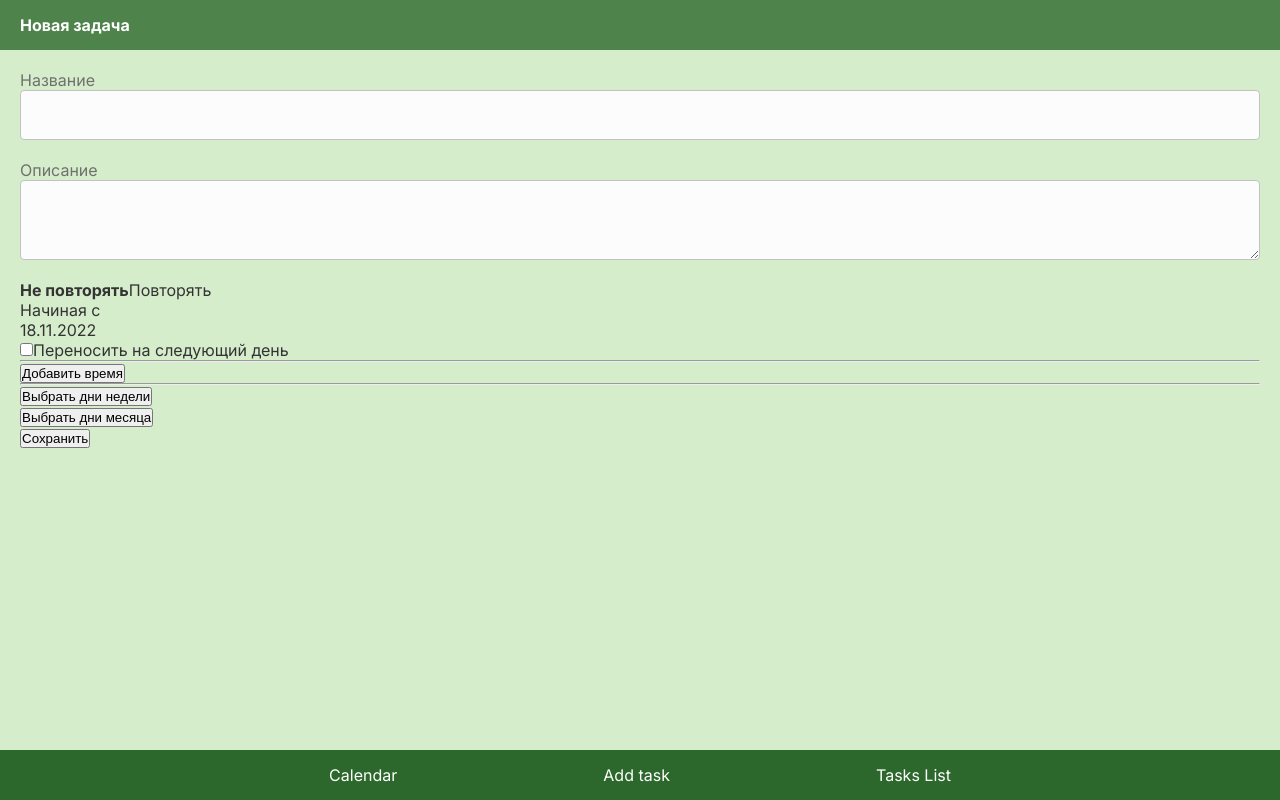
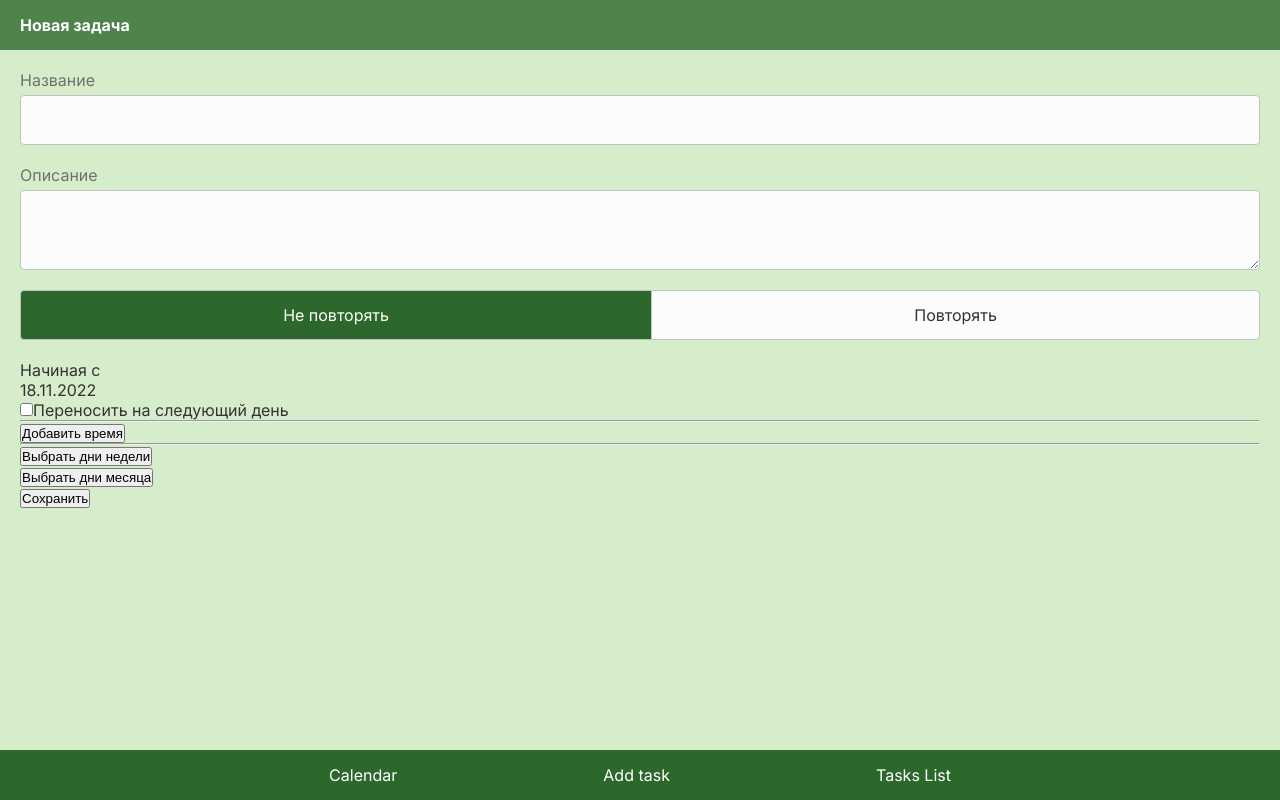
Before and after one commit to mohnatus/planner, a React (Create React App) app: page /task/new in a window 1280 px wide. Built offline with nearby package versions, Linux system fonts and the light colour scheme.

Commit message:
Buttons & Toggler

```diff
--- /dev/null
+++ b/src/components/Button/index.tsx
@@ -0,0 +1,62 @@
+import { ReactNode } from 'react';
+import styled from 'styled-components';
+import { COLORS } from '../../style/colors';
+import { RADIUS_SM } from '../../style/decor';
+import { CONTROL_HEIGHT } from '../../style/sizes';
+import { FONT_SIZE } from '../../style/typography';
+
+export interface ButtonProps {
+	accent?: boolean;
+  secondary?: boolean;
+	onClick: () => void;
+	children: ReactNode;
+}
+
+interface ButtonControlProps {
+	accent?: boolean;
+	secondary?: boolean;
+}
+
+const ButtonControl = styled.button<ButtonControlProps>`
+	height: ${CONTROL_HEIGHT}px;
+	display: flex;
+	align-items: center;
+	justify-content: center;
+	border-radius: ${RADIUS_SM}px;
+
+	background-color: ${COLORS.controls.color};
+	color: ${COLORS.controls.contrast};
+
+  font: inherit;
+  font-size: ${FONT_SIZE.button};
+
+  border: 1px solid ${COLORS.border};
+
+  cursor: pointer;
+
+	${(props) =>
+		props.accent &&
+		`
+    background-color: ${COLORS.accent.color};
+    color: ${COLORS.accent.contrast};
+    border-color: transparent;
+  `}
+
+  ${(props) =>
+		props.secondary &&
+		`
+    background-color: ${COLORS.secondary.color};
+    color: ${COLORS.secondary.contrast};
+    border-color: transparent;
+  `}
+`;
+
+export { ButtonControl };
+
+export function Button({ accent, secondary, onClick, children }: ButtonProps) {
+	return (
+		<ButtonControl type='button' onClick={onClick} accent={accent} secondary={secondary}>
+			{children}
+		</ButtonControl>
+	);
+}
--- a/src/components/Input/index.tsx
+++ b/src/components/Input/index.tsx
@@ -21,7 +21,8 @@ const InputControl = styled.input`
 	display: block;
 	width: 100%;
 	height: ${CONTROL_HEIGHT}px;
-	background-color: ${COLORS.controlsBackground};
+	background-color: ${COLORS.controls.color};
+	color: ${COLORS.controls.contrast};
 	border: 1px solid ${COLORS.border};
 	border-radius: ${RADIUS_SM}px;
 	padding: ${SPACING_XXS}px ${SPACING_SM}px;
--- a/src/components/Textarea/index.tsx
+++ b/src/components/Textarea/index.tsx
@@ -20,7 +20,8 @@ const TextareaControl = styled.textarea`
 	display: block;
 	width: 100%;
 	min-height: 80px;
-	background-color: ${COLORS.controlsBackground};
+	background-color: ${COLORS.controls.color};
+	text: ${COLORS.controls.contrast};
 	border: 1px solid ${COLORS.border};
 	border-radius: ${RADIUS_SM}px;
 	padding: 17px ${SPACING_SM}px;
--- a/src/components/Toggler/Toggler.module.css
+++ /dev/null
@@ -1,15 +0,0 @@
-.Toggler {
-
-}
-
-.Wrapper {
-  display: flex;
-}
-
-.TogglerItem {
-
-}
-
-.Active {
-  font-weight: bold;
-}
--- a/src/components/Toggler/index.tsx
+++ b/src/components/Toggler/index.tsx
@@ -1,5 +1,9 @@
 import { useCallback } from 'react';
-import styles from './Toggler.module.css';
+import styled from 'styled-components';
+import { COLORS } from '../../style/colors';
+import { RADIUS_SM } from '../../style/decor';
+import { CONTROL_HEIGHT } from '../../style/sizes';
+import { ButtonControl } from '../Button';
 
 export type TogglerOption<T> = {
 	id: T;
@@ -17,15 +21,38 @@ export interface TogglerProps<T> {
 	onChange: (newValue: T) => void;
 }
 
+const TogglerWrapper = styled.div`
+	display: flex;
+
+`;
+
+interface TogglerButtonProps {
+	active?: boolean;
+}
+
+const TogglerButton = styled(ButtonControl)<TogglerButtonProps>`
+	flex-grow: 1;
+	border-color: ${COLORS.border};
+	&:not(:first-child) {
+		border-top-left-radius: 0;
+		border-bottom-left-radius: 0;
+		margin-left: -1px;
+	}
+	&:not(:last-child) {
+		border-top-right-radius: 0;
+		border-bottom-right-radius: 0;
+	}
+`;
+
 function TogglerItem<T>({ option, active, onClick }: TogglerOptionProps<T>) {
-	const classes = [styles.TogglerItem, active && styles.Active].filter(Boolean);
 	const handleClick = useCallback(() => {
 		onClick(option.id);
 	}, [option, onClick]);
+
 	return (
-		<div className={classes.join(' ')} onClick={handleClick}>
+		<TogglerButton accent={active} onClick={handleClick}>
 			{option.name}
-		</div>
+		</TogglerButton>
 	);
 }
 
@@ -35,8 +62,7 @@ export function Toggler<T>({ options, value, onChange }: TogglerProps<T>) {
 	};
 
 	return (
-		<div className={styles.Toggler}>
-			<div className={styles.Wrapper}>
+		<TogglerWrapper>
 			{options.map((option: TogglerOption<T>) => (
 				<TogglerItem
 					key={`${option.id}`}
@@ -45,7 +71,6 @@ export function Toggler<T>({ options, value, onChange }: TogglerProps<T>) {
 					onClick={onOptionClick}
 				/>
 			))}
-			</div>
-		</div>
+		</TogglerWrapper>
 	);
 }
--- a/src/containers/Card/index.tsx
+++ b/src/containers/Card/index.tsx
@@ -4,7 +4,8 @@ import { RADIUS_LG } from '../../style/decor';
 import { SPACING_MD, SPACING_SM, SPACING_XS } from '../../style/spacing';
 
 const Card = styled.div`
-  background-color: ${COLORS.controlsBackground};
+  background-color: ${COLORS.controls.color};
+  color: ${COLORS.controls.contrast};
   padding: ${SPACING_MD}px ${SPACING_XS}px ${SPACING_XS}px;
   border-radius: ${RADIUS_LG}px;
 `;
--- a/src/containers/FormGroup/index.tsx
+++ b/src/containers/FormGroup/index.tsx
@@ -16,6 +16,7 @@ const FormGroupWrapper = styled.div`
 `
 
 const Label = styled.label`
+  display: inline-block;
 	color: ${COLORS.serviceText};
 	margin-bottom: ${SPACING_XXS}px;
 `;
--- a/src/features/tasks/TaskForm.tsx
+++ b/src/features/tasks/TaskForm.tsx
@@ -176,11 +176,13 @@ export function TaskForm() {
 							></Textarea>
 						</FormGroup>
 
-						<Toggler
-							options={REPEAT_OPTIONS}
-							value={repeat}
-							onChange={setRepeat}
-						></Toggler>
+						<FormGroup>
+							<Toggler
+								options={REPEAT_OPTIONS}
+								value={repeat}
+								onChange={setRepeat}
+							></Toggler>
+						</FormGroup>
 
 						{repeat === NO_REPEAT && (
 							<div>
--- a/src/style/colors.ts
+++ b/src/style/colors.ts
@@ -1,16 +1,32 @@
+const TEXT_COLOR = '#333333'
+
 export const COLORS = {
 	background: '#D6EDCB',
-	text: '#333333',
+	text: TEXT_COLOR,
 	serviceText: '#6F716F',
+
 	accent: {
 		color: '#2C682B',
 		contrast: '#FFFFFF',
 	},
-	controlsBackground: '#FCFCFC',
-	secondaryBackground: '#E1E1E1',
+
+  controls: {
+    color: '#FCFCFC',
+    contrast: TEXT_COLOR
+  },
+
+  secondary: {
+    color: '#E1E1E1',
+    contrast: TEXT_COLOR
+  },
+
 	border: '#C2C2C2',
 	placeholder: '#6D716D',
-	focus: '#2D59F4',
+
+	focus: {
+    color: '#2D59F4',
+  },
+
 	danger: {
 		color: '#F52020',
 		contrast: '#FFFFFF',
```
Lines whose indentation alone changed are shown as unchanged.
